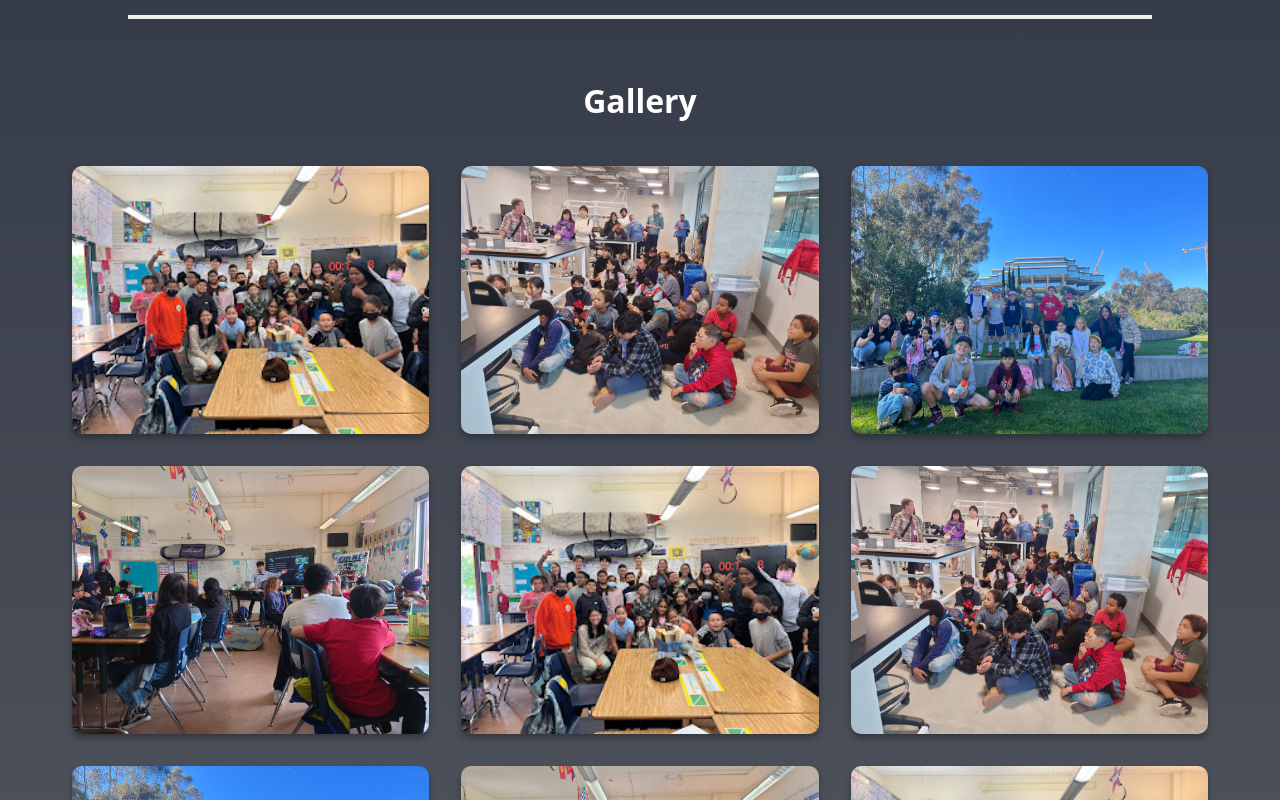
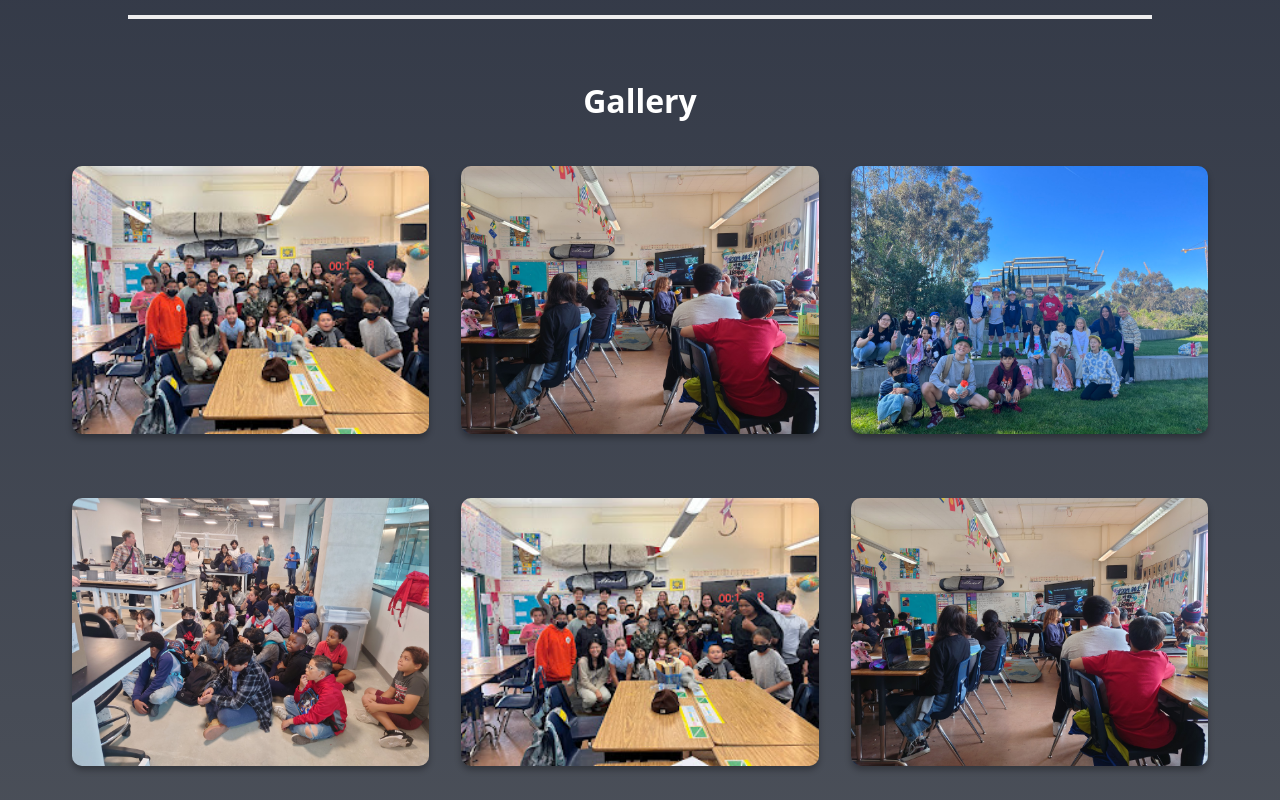
Before and after one commit to HKN-UCSD/HKN-UCSD-Outreach-Website, a React (Vite) app: page / in a window 1280 px wide. Shown: the part 1580-2380 px from the top of the page. Built offline with nearby package versions, Linux system fonts and the light colour scheme.

Commit message:
Fixed Gallery Stacking

```diff
--- a/src/Home.jsx
+++ b/src/Home.jsx
@@ -16,9 +16,9 @@ export default function HKNOutreachPage() {
   ];
 
   const galleryImages = [
-    [land1,land2,land3,],
-    [land4, land1,land2],
-    [land3,land4, land1],
+    land1,land2,land3,
+    land4, land1,land2,
+    land3,land4, land1,
   ];
 
   return (
@@ -78,7 +78,7 @@ export default function HKNOutreachPage() {
     <hr className = "hrdivider"/>
       <section className="gallery-section">
         <h1 className="gallery-title">Gallery</h1>
-        <Gallery rows={galleryImages} />
+        <Gallery images={galleryImages} />
       </section>
 
       <Footer />
--- a/src/components/Gallery.jsx
+++ b/src/components/Gallery.jsx
@@ -1,19 +1,17 @@
 import React from 'react';
 import './styles/Gallery.css'; // Assuming you have a CSS file for styling
-const Gallery = ({ rows }) => {
+
+const Gallery = ({ images }) => {
   return (
     <div className="gallery">
-      {rows.map((row, idx) => (
-        <div key={idx} className="gallery-row">
-          {row.map((image, imageIdx) => (
-            <div key={imageIdx} className="gallery-item">
-              <img src={image} alt={`gallery-item-${idx}-${imageIdx}`} className="gallery-image" />
-            </div>
-          ))}
+      {images.map((image, idx) => (
+        <div key={idx} className="gallery-item">
+          <img src={image} alt={`gallery-item-${idx}`} className="gallery-image" />
         </div>
       ))}
     </div>
   );
 };
 
+
 export default Gallery;
--- a/src/components/styles/Gallery.css
+++ b/src/components/styles/Gallery.css
@@ -1,7 +1,7 @@
 /* Center the entire gallery container and set a maximum width */
 .gallery {
   display: grid;
-  grid-template-columns: repeat(auto-fit, minmax(300px, 1fr));
+  grid-template-columns: repeat(auto-fill, minmax(300px, 1fr));
   gap: 2rem;
   padding: 2rem 2rem;
   max-width: 1200px;
```
